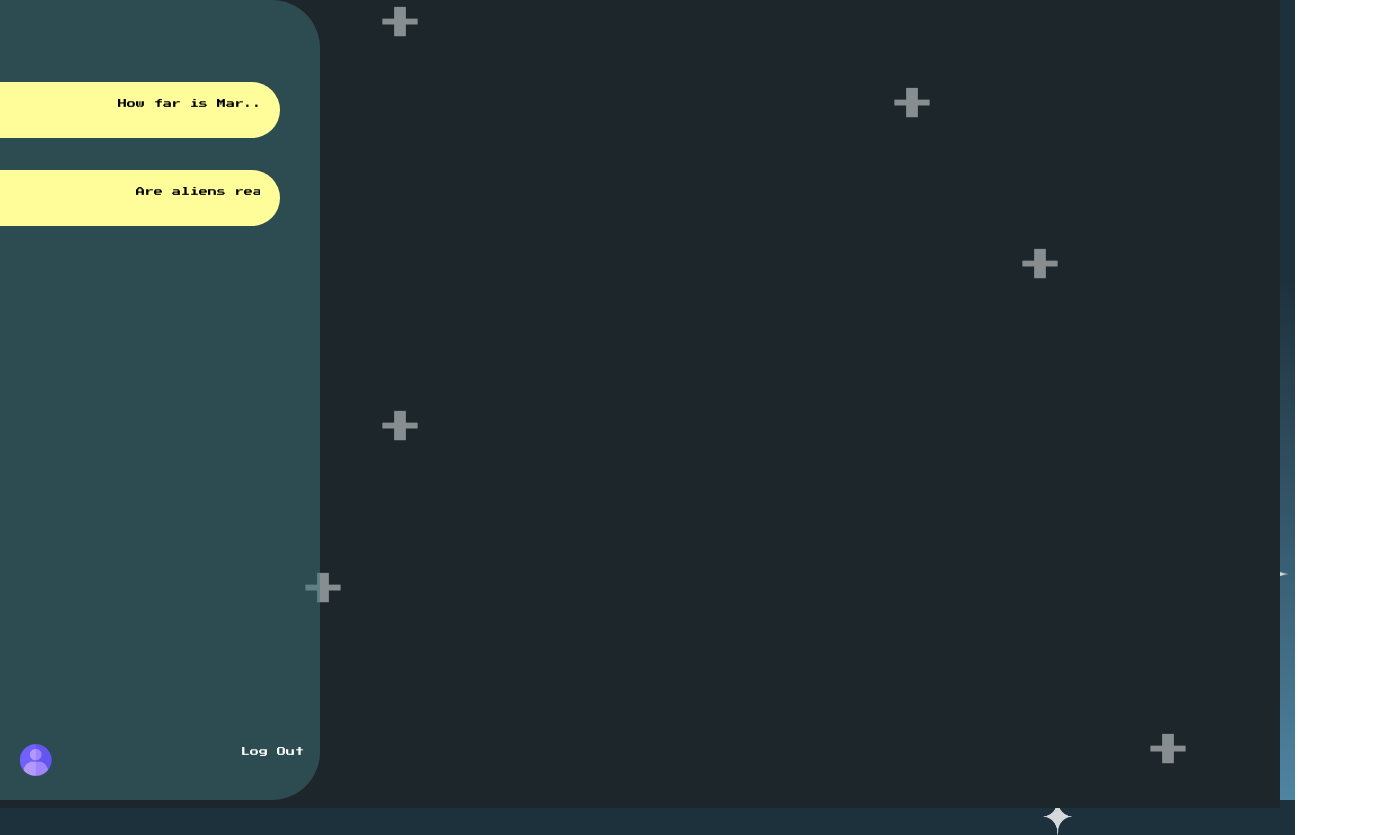
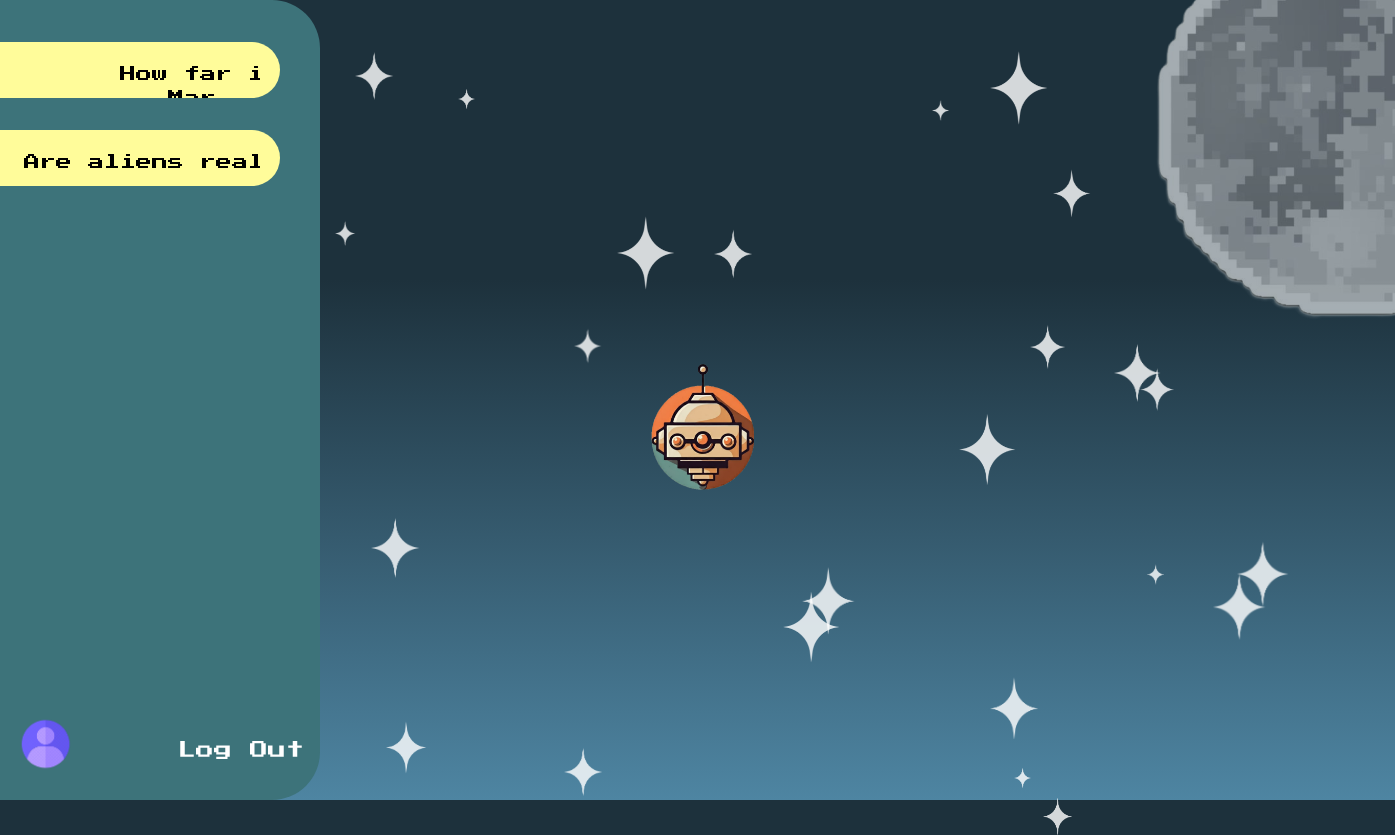
Before and after one commit to SupunVirajDevendra/Aura, a React (Vite) app: page /chat in a window 1280 px wide. Shown: the whole page, 1395 px wide, since content can reach past the window. Built offline with nearby package versions, Linux system fonts and the light colour scheme.

Commit message:
update moon and logo

```diff
--- a/src/component/ChatInterface/ChatInterface.module.css
+++ b/src/component/ChatInterface/ChatInterface.module.css
@@ -6,7 +6,6 @@
     height: 101vh; /* Full viewport height */
     margin: 0; /* Remove default body margin */
     position: relative; /* Allows positioning of child elements */
-    background-color: #1d262a;
     width: auto;
     font-family: "Press Start 2P", system-ui;
   }
@@ -19,11 +18,12 @@
     position: absolute; /* Allows positioning of child elements */
     top: 0;
     left: 0;
-    background: rgba(61, 115, 122, 0.5);
+    background: rgba(61, 115, 122, 1);
     width: 40vh;
+    height: 100vh;
     border-top-right-radius: 3cap;
     border-bottom-right-radius: 3cap;
-    padding-top:50px;
+    padding-top:10px;
     padding-bottom:20px;
   }
 
@@ -42,10 +42,11 @@
   }
 
   .q1 p, .q2 p{
-    padding-top: 15px;
     text-align: right;
     color: black;
     clip-path: inset(0 20px 0 0);
+    font-size: 16px;
+    padding-top: 7%;
 
   }
 
@@ -57,87 +58,26 @@
   }
 
   .user p {
+    padding-top: 30px;
     color: #ffffff;
+    font-size: large;
   }
 
   .user img {
-    width: 40px;
-    height: 40px;
+    width: 60px;
+    height: 60px;
   }
 
-  .sparkle1{
-    position:absolute;
-    top: 30%;
-    left: 80%;
-    color: rgba(255, 255, 255, 0.5);
-    font-size: 2em;
-    animation: sparkleAnimation 1.5s infinite alternate;
+  .logoImageC{
+    position: absolute;
+    top: 45%;
+    left: 50%;
+    width: 10%;
+    height: auto;
   }
 
-  .sparkle2{
-    position:absolute;
-    top: 10%;
-    left: 70%;
-    color: rgba(255, 255, 255, 0.5);
-    font-size: 2em;
-    animation: sparkleAnimation 1.5s infinite alternate;
-  }
-
-  .sparkle3{
+  .moon{
     position:absolute;
     top: 0%;
-    left: 30%;
-    color: rgba(255, 255, 255, 0.5);
-    font-size: 2em;
-    animation: sparkleAnimation 1.5s infinite alternate;
+    left: 88%;
   }
-
-  .sparkle4{
-    position:absolute;
-    top: 50%;
-    left: 30%;
-    color: rgba(255, 255, 255, 0.5);
-    font-size: 2em;
-    animation: sparkleAnimation 1.5s infinite alternate;
-  }
-
-  .sparkle5{
-    position:absolute;
-    top: 70%;
-    left: 24%;
-    color: rgba(255, 255, 255, 0.5);
-    font-size: 2em;
-    animation: sparkleAnimation 1.5s infinite alternate;
-  }
-
-  .sparkle6{
-    position:absolute;
-    top: 90%;
-    left: 90%;
-    color: rgba(255, 255, 255, 0.5);
-    font-size: 2em;
-    animation: sparkleAnimation 1.5s infinite alternate;
-  }
-
-  @keyframes sparkleAnimation {
-    0% {
-      opacity: 0.2;
-      transform: scale(1);
-    }
-    50% {
-      opacity: 1;
-      transform: scale(1.5);
-    }
-    100% {
-      opacity: 0.2;
-      transform: scale(1);
-    }
-  }
-
-  .profileImage{
-
-  }
-
-  .logOut{
-
-  }
--- a/src/component/ChatInterface/ChatInterface.tsx
+++ b/src/component/ChatInterface/ChatInterface.tsx
@@ -1,5 +1,7 @@
 import style from "./ChatInterface.module.css";
 import user_Acc from "../../assets/common/User_Acc.png";
+import Moon from "../../assets/chat_Interface/Moon.png";
+import logonn from "../../assets/common/logonn.png";
 import { useNavigate } from 'react-router-dom';
 
 function ChatInterface() {
@@ -8,12 +10,20 @@ function ChatInterface() {
   return (
 
     <div className={style.wrapper}>
-      <div className={style.sparkle1}>+</div>
-      <div className={style.sparkle2}>+</div>
-      <div className={style.sparkle3}>+</div>
-      <div className={style.sparkle4}>+</div>
-      <div className={style.sparkle5}>+</div>
-      <div className={style.sparkle6}>+</div>
+
+      <div className={style.moon}>
+          <img
+            src={Moon}
+            alt="moon"
+            className={style.moonImage}
+      /></div>
+
+      <div className={style.logoC}>
+          <img
+            src={logonn}
+            alt="moon"
+            className={style.logoImageC}
+      /></div>
 
       <div className={style.side_panel}>
         <div className={style.q}>
```
Also changed, not shown: src/assets/chat_Interface/Moon.png (added). Lines whose indentation alone changed are shown as unchanged.
